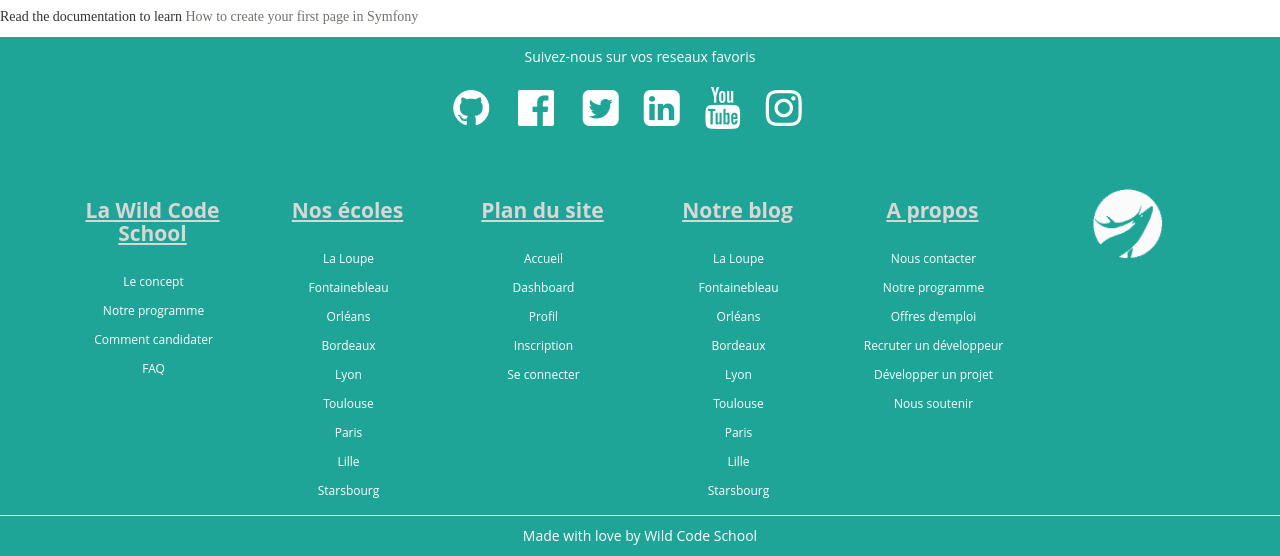
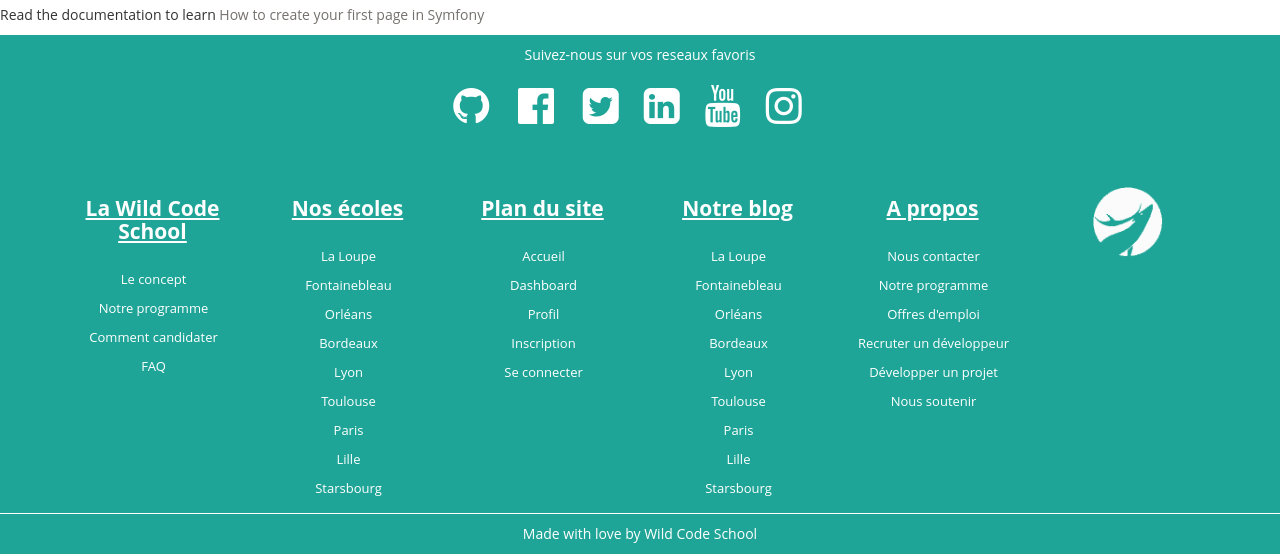
Before and after one commit to KatsuKumi/WildExchange, a Symfony app: template app/Resources/views/default/index.html.twig in a window 1280 px wide; the page is wider, and only the part inside the window is pictured. Shown: the part 3302-3858 px from the top of that part. Run offline with Twig, Linux system fonts and the light colour scheme; the template is opened without the code that fills it: most values are stand-ins (such as "Sample title", 1, 10 or a date in 2020); some libraries are stand-ins or nearby versions.

Commit message:
Ajout de l'animation de connexion, installation des fonts et modification du serveur sql

```diff
--- a/app/Resources/views/base.html.twig
+++ b/app/Resources/views/base.html.twig
@@ -7,7 +7,7 @@
     <meta name="viewport" content="width=device-width"/>
     <link rel="stylesheet" href="https://maxcdn.bootstrapcdn.com/bootstrap/3.3.7/css/bootstrap.min.css" integrity="sha384-BVYiiSIFeK1dGmJRAkycuHAHRg32OmUcww7on3RYdg4Va+PmSTsz/K68vbdEjh4u" crossorigin="anonymous">
     <link rel="stylesheet" href="https://maxcdn.bootstrapcdn.com/bootstrap/3.3.7/css/bootstrap-theme.min.css" integrity="sha384-rHyoN1iRsVXV4nD0JutlnGaslCJuC7uwjduW9SVrLvRYooPp2bWYgmgJQIXwl/Sp" crossorigin="anonymous">
-    <link href="https://fontawesome.github.io/Font-Awesome/assets/font-awesome/css/font-awesome.css" rel="stylesheet">
+    <link href="https://fortawesome.github.io/Font-Awesome/assets/font-awesome/css/font-awesome.css" rel="stylesheet">
     <link href="http://code.jquery.com/ui/1.10.3/themes/smoothness/jquery-ui.css" type="text/css" rel="stylesheet">
     <link rel="stylesheet" type="text/css" href="https://cdn.rawgit.com/bantikyan/icheck-bootstrap/9bd0c21a/icheck-bootstrap.min.css" />
 
@@ -17,7 +17,20 @@
     <link rel="stylesheet" type="text/css" href="{{ asset('css/dialog-jim.css') }}" />
     <script src="{{ asset('js/snap.svg-min.js') }}"></script>
     <script src="{{ asset('js/modernizr.custom.js') }}"></script>
-
+<style>
+    @font-face {
+        font-family: wcsfont;
+        src: url('{{ asset('Alwyn Regular.ttf') }}');
+    }
+    @font-face {
+        font-family: wcsfont;
+        src: url('{{ asset('Alwyn Bold.ttf') }}');
+        font-weight: bold;
+    }
+    body{
+        font-family: "Open Sans", sans-serif;
+    }
+</style>
     <title>Wild Exchange - {% block title %}{% endblock %}</title>
     {% block style %}{% endblock %}
 </head>
@@ -38,23 +51,23 @@
 
         <div class="collapse navbar-collapse" id="bs-example-navbar-collapse-1">
             <ul class="nav navbar-nav navbar-right">
-                <li class="accueil"><a href="#">Accueil</a></li>
-                <li><a href="#">Explorer</a></li>
+                <li class="accueil"><a href="{{ path('wcs_wild_exchange_homepage') }}">Accueil</a></li>
+                <li><a href="{{ path('tagspage') }}">Explorer</a></li>
                 {% if app.user %}
                     <li class="dropdown">
                         <a href="#" class="dropdown-toggle" data-toggle="dropdown" role="button" aria-expanded="false">Utilisateur<span class="caret"></span></a>
                         <ul class="dropdown-menu" role="menu">
-                            <li><a href="#">Bonjour, {{ app.user.username }}!</a></li>
+                            <li><a href="#">Bonjour, {{ app.user.username }} !</a></li>
+                            <li class="divider"></li>
                             <li><a href="#">Mon profil</a></li>
                             <li><a href="#">Dashboard</a></li>
                             <li class="divider"></li>
-                            <li><a href="#">Separated link</a></li>
-                            <li class="divider"></li>
-                            <li><a href="#">Se déconnecter</a></li>
+                            <li><a href="{{ path('logout') }}">Se déconnecter</a></li>
                         </ul>
                     </li>
                 {% else %}
                     <li><a href="{{ path('connectionpage') }}">Se connecter</a></li>
+                    <li><a href="{{ path('inscriptionpage') }}">S'inscrire</a></li>
                 {% endif %}
 
             </ul>
--- a/app/config/parameters.yml
+++ b/app/config/parameters.yml
@@ -1,9 +1,9 @@
 # This file is auto-generated during the composer install
 parameters:
-    database_host: db4free.net
+    database_host: 104.199.54.19
     database_port: 3306
-    database_name: sql11167550
-    database_user: sql11167550
+    database_name: WildExchange
+    database_user: WildExchange
     database_password: 6k5Sc8JAzR
     mailer_transport: smtp
     mailer_host: 127.0.0.1
--- a/app/config/routing.yml
+++ b/app/config/routing.yml
@@ -27,3 +27,5 @@
 fos_user_change_password:
     resource: "@FOSUserBundle/Resources/config/routing/change_password.xml"
     prefix: /profile
+logout:
+    path: /logout
--- a/app/config/security.yml
+++ b/app/config/security.yml
@@ -32,6 +32,8 @@
                 login_path: connexion
                 check_path: login
                 remember_me: true
+            logout: true
+
     encoders:
         WCS\WildExchangeBundle\Entity\Utilisateur: bcrypt
 
--- a/src/WCS/WildExchangeBundle/Resources/views/Default/connexion.html.twig
+++ b/src/WCS/WildExchangeBundle/Resources/views/Default/connexion.html.twig
@@ -23,9 +23,6 @@
                 <div class="wrap">
                     <p class="form-title">
                         Se Connecter</p>
-                    {% if error %}
-                        <div>{{ error.messageKey|trans(error.messageData, 'security') }}</div>
-                    {% endif %}
 
                     <form class="login" action="{{ path('login') }}" method="post">
                         <input type="text" placeholder="Pseudo" name="_username" value=""/>
--- a/src/WCS/WildExchangeBundle/Resources/views/Default/index.html.twig
+++ b/src/WCS/WildExchangeBundle/Resources/views/Default/index.html.twig
@@ -123,7 +123,7 @@
                         </a>
                     </div>
                     <div class="col-page col-sm-4 col-md-3">
-                        <a href="#" class="toutes-les-publication-home">
+                        <a href="{{ path('inscriptionpage') }}" class="toutes-les-publication-home">
                             <span>Rejoignez-nous pour en voir plus!</span>
                         </a>
                     </div>
--- a/web/style.css
+++ b/web/style.css
@@ -53,15 +53,15 @@
 
 
 @import url(https://fonts.googleapis.com/css?family=Open+Sans:400,700,300);
-footer { background-color:#1fa597; min-height:350px; font-family: 'Open Sans', sans-serif; text-align: center;}
+footer { background-color:#1fa597; min-height:350px; text-align: center;}
 
-.footerleft p { color:#fff; font-size:12px !important; font-family: 'Open Sans', sans-serif; margin-bottom:15px;}
+.footerleft p { color:#fff; font-size:12px !important; margin-bottom:15px;}
 .footerleft p i { width:20px; color:#999;}
 
 
 .paddingtop-bottom {  margin-top:50px; position: inherit}
 .footer-ul { list-style-type:none;  padding-left:0px; margin-left:2px;}
-.footer-ul li { line-height:29px; font-size:12px;}
+.footer-ul li { line-height:29px; font-size:13px;}
 .footer-ul li a { color:white; transition: color 0.2s linear 0s, background 0.2s linear 0s; }
 .footer-ul i { margin-right:10px;}
 .footer-ul li a:hover {transition: color 0.2s linear 0s, background 0.2s linear 0s; color:#ff670f; }
@@ -70,7 +70,7 @@
 
  .copyright { min-height:40px; background-color:#1fa597;}
  .copyright p { text-align:center; color:#FFF; padding:10px 0; margin-bottom:0px;}
- .heading7 { font-size:21px; font-weight:700; color:#d9d6d6; margin-bottom:22px;}
+ .heading7 { font-size:21px; font-weight:700; color:#FFFFFF; margin-bottom:22px;}
 
 .ligne_footer {
 border-bottom:1px solid white;
@@ -143,7 +143,6 @@
 }
 p.form-title
 {
-    font-family: 'Open Sans' , sans-serif;
     font-size: 40px;
     font-weight: 600;
     text-align: center;
@@ -447,7 +446,11 @@
     font-size: 20px;
     line-height: 26px;
 }
+
 @media (max-width: 768px) {
+    .navbar-brand{
+        display : none;
+    }
     .publication-blog-home h2 {
         text-align: center;
         font-weight: 300;
```
Also changed, not shown: src/WCS/WildExchangeBundle/Controller/DefaultController.php (+18 -5 lines).
